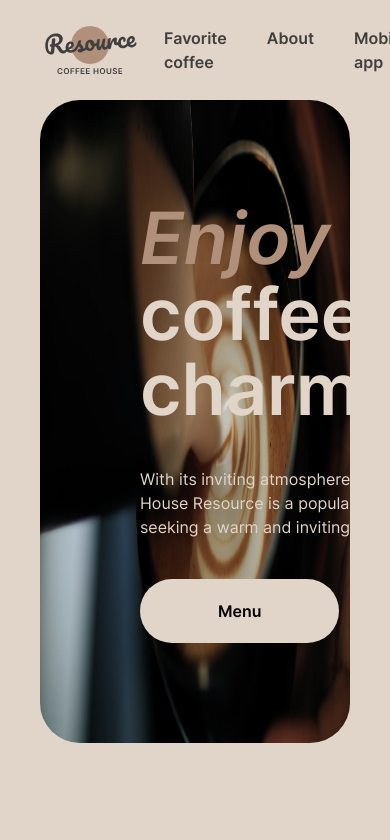
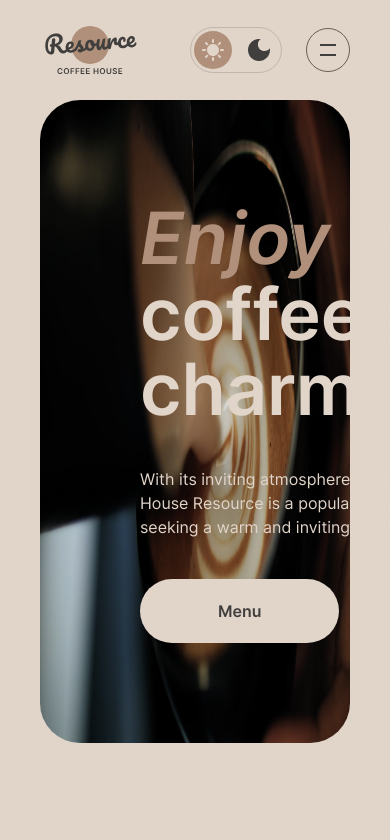
Before and after one commit to sylarBrest/rsschool-landing-page, a plain HTML site: page index.html in a window 390 px wide. Shown: the top 840 px of the page. Drawn offline with Linux system fonts and the light colour scheme.

Commit message:
feat: add adaptive header

```diff
--- a/index.html
+++ b/index.html
@@ -26,7 +26,7 @@
         </ul>
       </nav>
       <div class="header_theme-selector">
-        <button class="theme-button button light">
+        <button class="theme-button button light active">
           <svg class="sun-icon">
             <use href="assets/svg/sprites.svg#sun-icon"></use>
           </svg>
@@ -43,6 +43,10 @@
           <use href="assets/svg/sprites.svg#cup-icon"></use>
         </svg>
       </a>
+      <div class="header_hamburger">
+        <span class="header_hamburger-line"></span>
+        <span class="header_hamburger-line"></span>
+      </div>
     </header>
     <main class="main">
       <section class="hero-section">
@@ -52,7 +56,7 @@
           <p class="hero-section_about">With its inviting atmosphere and delicious coffee options, the Coffee House
             Resource is a popular destination for coffee lovers and those seeking a warm and inviting space to enjoy
             their favorite beverage.</p>
-          <button class="hero-section_button button">Menu</button>
+          <a href="menu.html" class="hero-section_button button">Menu</a>
         </div>
       </section>
       <section class="slider-section" id="favorite">
--- a/style.css
+++ b/style.css
@@ -89,6 +89,10 @@ body {
   gap: 24px;
 }
 
+.header_main-page {
+  margin-inline-end: auto;
+}
+
 .main-icon {
   display: flex;
   inline-size: 100px;
@@ -100,10 +104,18 @@ body {
   margin: 0 auto;
 }
 
+@media screen and (max-width: 768px) {
+  .header-menu {
+    display: none;
+  }
+}
+
 .header-menu_list {
   display: flex;
-  gap: 40px;
+  justify-content: space-between;
+  align-items: center;
   list-style-type: none;
+  gap: clamp(0.313rem, -2.188rem + 5.208vi, 2.5rem);
 }
 
 .header_theme-selector {
@@ -119,6 +131,7 @@ body {
   border-radius: 100px;
   background-color: var(--bg-page);
   font: inherit;
+  color: inherit;
   font-weight: 600;
   cursor: pointer;
   display: flex;
@@ -128,21 +141,32 @@ body {
 
 .theme-button {
   padding: 8px;
+  transition: background-color 0.3s ease-in-out;
 }
 
 .sun-icon {
   inline-size: 22px;
   block-size: 22px;
   fill: var(--text-inverse);
+  transition: fill 0.3s ease-in-out;
 }
 
 .moon-icon {
-  inline-size: 18px;
-  block-size: 18px;
+  inline-size: 22px;
+  block-size: 22px;
   fill: var(--text-primary);
+  transition: fill 0.3s ease-in-out;
 }
 
-.light {
+.theme-button:hover {
+  background-color: var(--text-primary);
+}
+
+.theme-button:hover .moon-icon {
+  fill: var(--text-inverse);
+}
+
+.theme-button.active {
   background-color: var(--text-accent);
 }
 
@@ -153,6 +177,12 @@ body {
   color: inherit;
 }
 
+@media screen and (max-width: 768px) {
+  .header_menu-button {
+    display: none;
+  }
+}
+
 .cup-icon {
   inline-size: 20px;
   block-size: 20px;
@@ -160,9 +190,39 @@ body {
   stroke: var(--text-primary);
 }
 
+.header-menu_list-item {
+  text-align: center;
+}
+
 .list-item_link {
   text-decoration: none;
   color: inherit;
+  padding-block: 10px;
+}
+
+.header_hamburger {
+  display: none;
+  inline-size: 44px;
+  block-size: 44px;
+  border: 1px solid var(--border-inverse);
+  border-radius: 100px;
+}
+
+@media screen and (max-width: 768px) {
+  .header_hamburger {
+    display: flex;
+    position: relative;
+    flex-direction: column;
+    justify-content: center;
+    gap: 8px;
+    align-items: center;
+  }
+
+  .header_hamburger-line {
+    width: 16px;
+    border: 1.5px solid var(--text-primary);
+    transition: all 0.5s ease-in-out;
+  }
 }
 
 .main {
@@ -196,6 +256,7 @@ body {
   line-height: 105%;
   font-size: 72px;
 }
+
 
 .catalogue-section_title {
   max-width: 800px;
@@ -281,6 +342,8 @@ body {
 .hero-section_button {
   align-self: flex-start;
   padding: 20px 78px;
+  text-decoration: none;
+  color: var(--text-primary);
 }
 
 .section_title {
```
Also changed, not shown: menu.html (+3 -3 lines).
